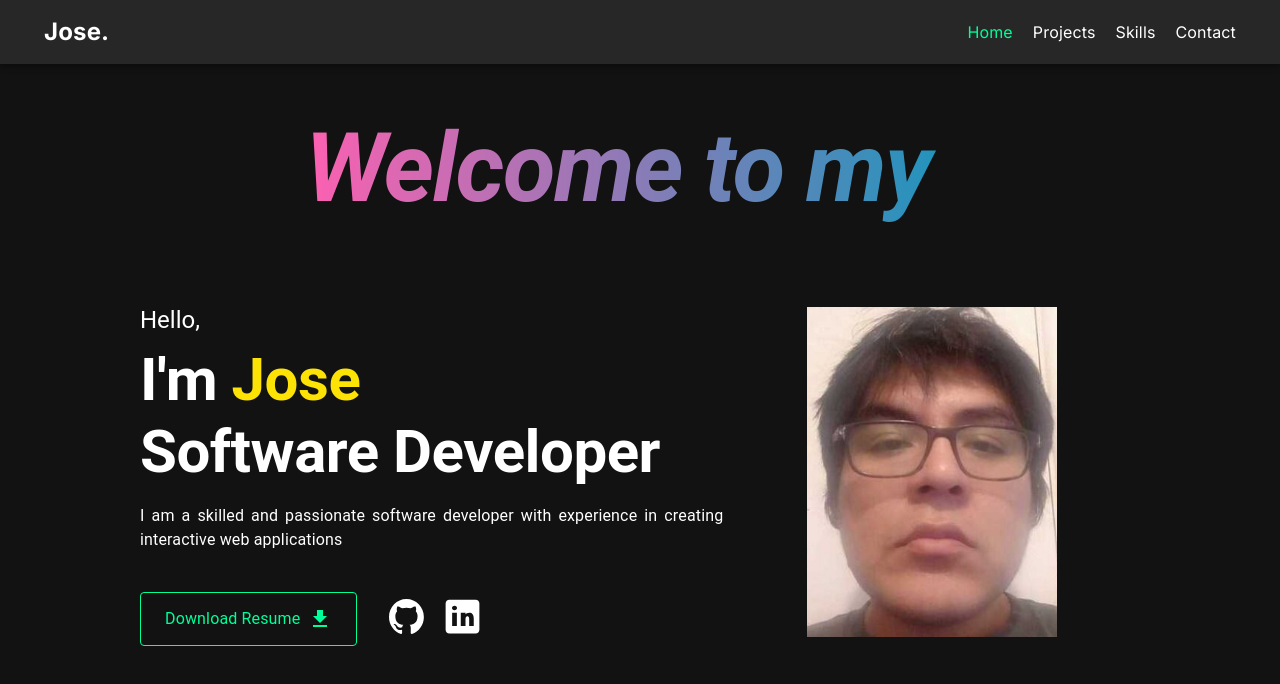
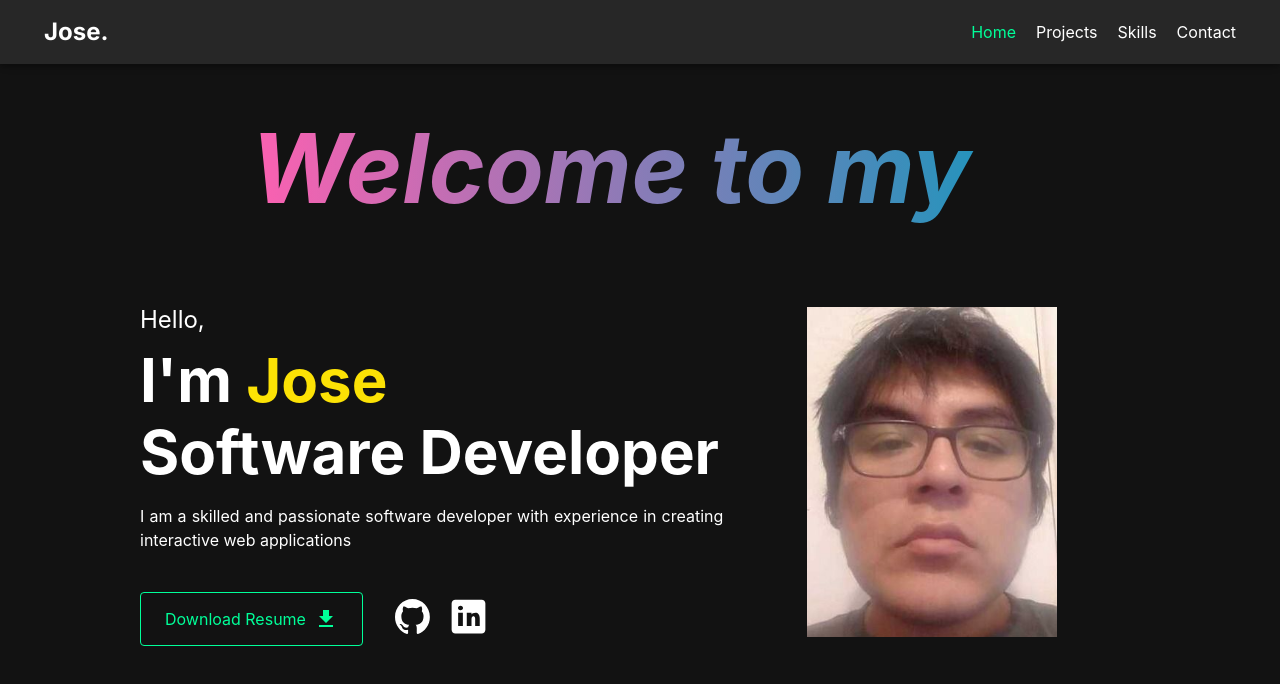
Before and after one commit to jose-guerrerog/portfolio, a Next.js app: page / in a window 1280 px wide. Shown: the top 684 px of the page. Built offline with nearby package versions, Linux system fonts and the light colour scheme.

Commit message:
add theme

```diff
--- a/src/app/components/Navbar.tsx
+++ b/src/app/components/Navbar.tsx
@@ -9,6 +9,8 @@ import {
   IconButton,
   Menu,
   MenuItem,
+  Stack,
+  Typography,
 } from "@mui/material";
 import { navLinks } from "../constants";
 import { usePathname } from "next/navigation";
@@ -52,7 +54,7 @@ const Navbar = () => {
               </h1>
             </Link>
           </Box>
-          <Box>
+          <Stack flexDirection={'row'}>
             {navLinks.map((item) => (
               <Link
                 href={item.path}
@@ -64,10 +66,12 @@ const Navbar = () => {
                   textDecoration: "none",
                 }}
               >
-                {item.title}
+                <Typography>
+                  {item.title}
+                </Typography>
               </Link>
             ))}
-          </Box>
+          </Stack>
         </Box>
         <Menu
           id="menu-appbar"
--- a/src/app/themes/theme.ts
+++ b/src/app/themes/theme.ts
@@ -3,6 +3,9 @@
 import { createTheme } from "@mui/material";
 
 export const theme = createTheme({
+  typography: {
+    fontFamily: "BlinkMacSystemFont"
+  },
   palette: {
     mode: 'dark',
   },
```
